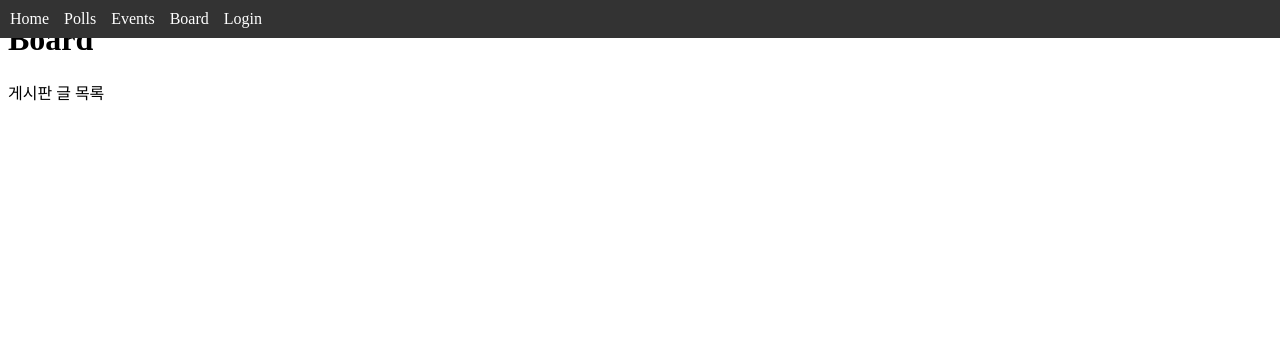
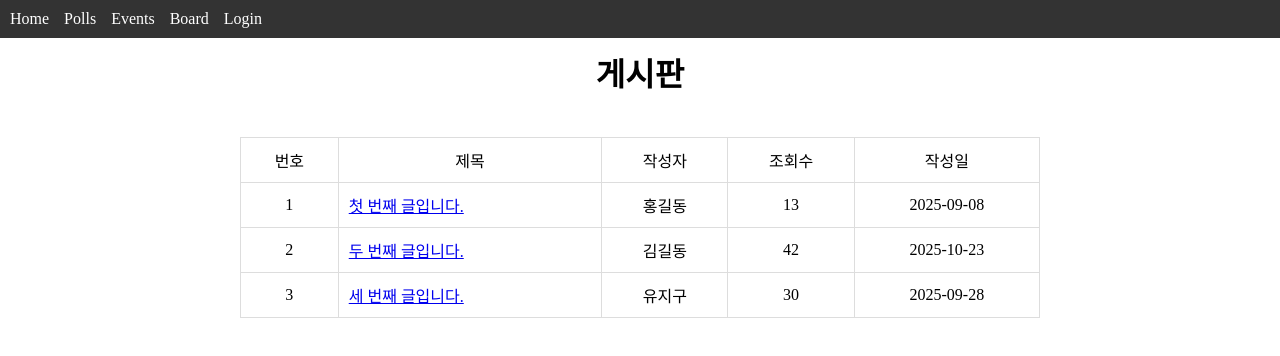
Before and after one commit to hms1218/study-projects, a Vue app in the folder frontend/: page /board in a window 1280 px wide. Shown: the top 356 px of the page. Built offline with nearby package versions, Linux system fonts and the light colour scheme.

Commit message:
게시판

```diff
--- a/frontend/src/router/index.ts
+++ b/frontend/src/router/index.ts
@@ -3,6 +3,7 @@ import Home from '../views/Home.vue'
 import Polls from '../views/Polls.vue';
 import Events from '../views/Events.vue';
 import Board from '../views/Board.vue';
+import BoardDetail from '../views/BoardDetail.vue';
 import Login from '../views/Login.vue';
 
 const routes = [
@@ -10,6 +11,7 @@ const routes = [
     { path: '/polls', component: Polls },
     { path: '/events', component: Events },
     { path: '/board', component: Board },
+    { path: '/board/:id', component: BoardDetail, props: true},
     { path: '/login', component: Login },
 ]
 
--- a/frontend/src/views/Board.vue
+++ b/frontend/src/views/Board.vue
@@ -1,14 +1,79 @@
 <template>
-    <div>
-        <h1>Board</h1>
-        <p>게시판 글 목록</p>
+    <div class="board-container">
+        <h1>게시판</h1>
+
+        <table class="board-table">
+            <thead>
+                <tr>
+                    <td>번호</td>
+                    <td>제목</td>
+                    <td>작성자</td>
+                    <td>조회수</td>
+                    <td>작성일</td>
+                </tr>
+            </thead>
+            <tbody>
+                <tr v-for="(post,index) in posts" :key="index">
+                    <td>{{ index+1 }}</td>
+                    <td class="title">
+                        <router-link :to="`/board/${post.id}`">{{ post.title }}</router-link>
+                    </td>
+                    <td>{{ post.author }}</td>
+                    <td>{{ post.views }}</td>
+                    <td>{{ post.date }}</td>
+                </tr>
+            </tbody>
+        </table>
     </div>
 </template>
 
 <script setup lang="ts">
+    import { ref } from 'vue';
 
+    interface Post {
+        id : number;
+        title : string;
+        author : string;
+        views : number;
+        date : string;
+    }
+
+    const posts = ref<Post[]>([
+        {id: 1, title: "첫 번째 글입니다.", author: "홍길동", views: 13, date: "2025-09-08"},
+        {id: 2, title: "두 번째 글입니다.", author: "김길동", views: 42, date: "2025-10-23"},
+        {id: 3, title: "세 번째 글입니다.", author: "유지구", views: 30, date: "2025-09-28"},
+    ])
 </script>
 
 <style scoped>
+    .board-container {
+        max-width: 800px;
+        margin: 0 auto;
+        padding: 20px;
+        display: flex;
+        flex-direction: column;
+        justify-content: center;
+        align-items: center;
+    }
 
+    .board-table {
+        width: 100%;
+        border-collapse: collapse;
+        margin-top: 20px;
+    }
+
+    .board-table th,
+    .board-table td {
+        border: 1px solid #ddd;
+        padding: 10px;
+        text-align: center;
+    }
+
+    .board-table th {
+        background-color: #f5f5f5;
+    }
+
+    .board-table .title {
+        text-align: left;
+    }
 </style>
--- /dev/null
+++ b/frontend/src/views/BoardDetail.vue
@@ -0,0 +1,25 @@
+<template>
+    <div class="boardDetail-container">
+        <h2>상세페이지</h2>
+        <p>게시글 번호: {{ id }}</p>
+    </div>
+</template>
+
+<script setup lang="ts">
+    import { useRoute } from 'vue-router';
+
+    const route = useRoute();
+    const id = route.params.id;
+</script>
+
+<style scoped>
+    .boardDetail-container {
+        max-width: 800px;
+        margin: 0 auto;
+        padding: 20px;
+        display: flex;
+        flex-direction: column;
+        justify-content: center;
+        align-items: center;
+    }
+</style>
```
